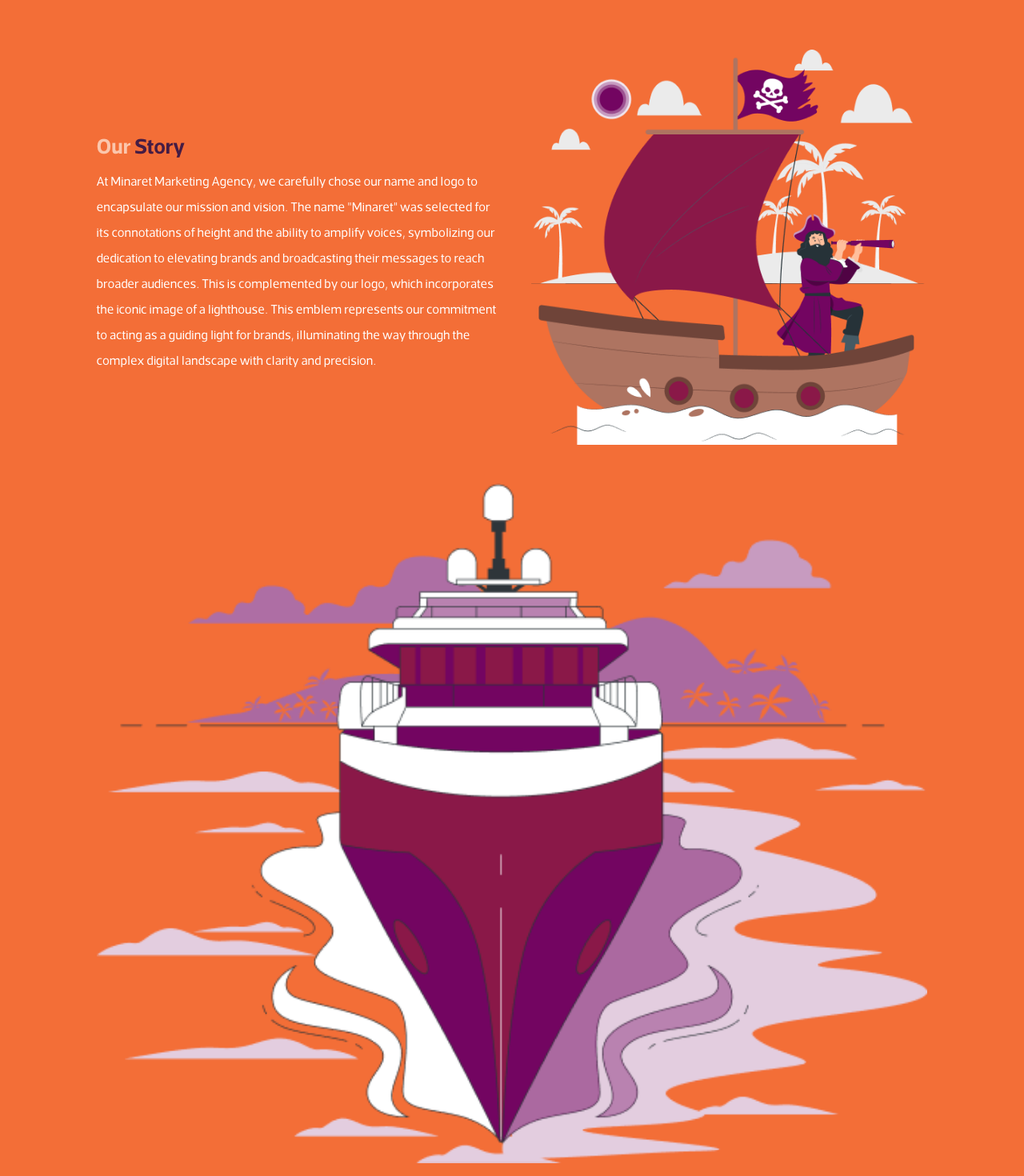
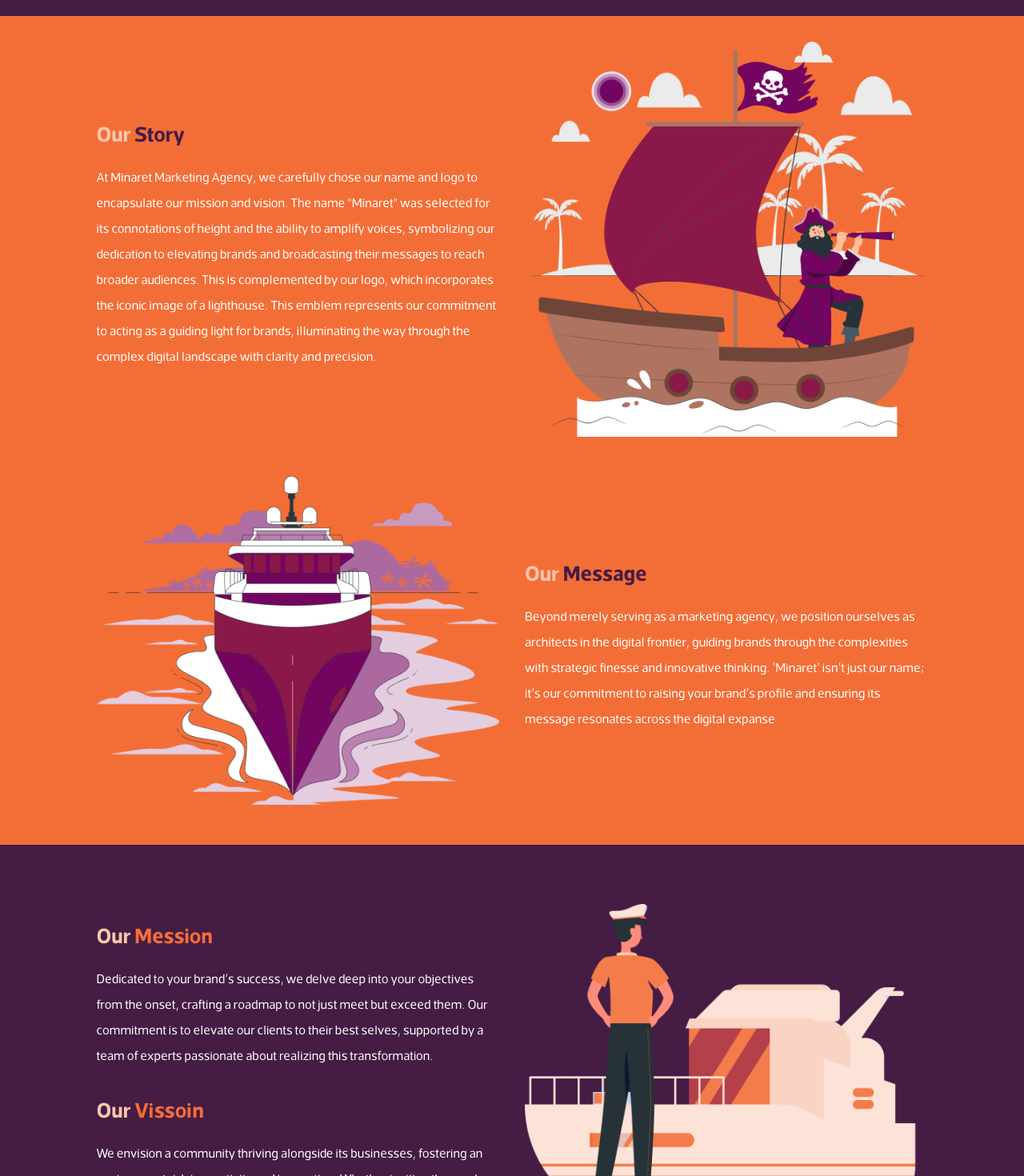
Before and after one commit to saifrafathassan/Minaret, a React (Vite) app: page /About in a window 1280 px wide. Shown: the part 1300-2770 px from the top of the page at 80% size. Built offline with nearby package versions, Linux system fonts and the light colour scheme.

Commit message:
adjusting page secctions  in  mobile version

```diff
--- a/src/Pages/AboutPage/sec1.jsx
+++ b/src/Pages/AboutPage/sec1.jsx
@@ -24,7 +24,7 @@
                 }
             });
         },
-        { threshold: 0.3 } // Adjust the threshold as needed
+        { threshold: 0.1 } // Adjust the threshold as needed
     );
 
     if (this.rightRef.current) {
@@ -38,7 +38,7 @@
 
 render() {
     return (
-        <div className="sec1 padc bg1">
+        <div className="sec1 padc bg1" style={{paddingBottom: '150px'}}>
             <div className= {`left-about ${this.state.isVisible ? 'animate-apear' : ''}`}
                 ref={this.rightRef}>
                 <div className="left-header secolor">
@@ -56,7 +56,7 @@
                 </div>
             </div>
             <div
-                className='right'
+                className='right rightImg'
             >
                 <img src={image} alt="" />
             </div>
--- a/src/Pages/AboutPage/sec2.jsx
+++ b/src/Pages/AboutPage/sec2.jsx
@@ -33,9 +33,9 @@
     render() {
         return (
             <section className="sec2 padc bg2" >
-                    <div className= {`left-about  pt-20 ${this.state.isVisible ? 'animate-apear' : ''}`}
+                    <div className= {`left-about  ${this.state.isVisible ? 'animate-apear' : ''}`}
                 ref={this.rightRef} >
-                        <div className="title">
+                        <div className="title" style={{marginBottom:'10px'}}>
                         Our <p className="mcolor">Story</p>
                         </div>
                         <div className="desc">
@@ -45,7 +45,7 @@
                         </div>
 
                     </div>
-                    <div className={`right  pt-20 ${this.state.isVisible ? 'animate-apear-2' : ''}`}
+                    <div className={`right  ${this.state.isVisible ? 'animate-apear-2' : ''}`}
                 ref={this.rightRef} >
                         <div className="imagepana">
                         <img src={image} alt="" />
--- a/src/Pages/AboutPage/sec3.jsx
+++ b/src/Pages/AboutPage/sec3.jsx
@@ -6,8 +6,7 @@
     state = {  }
     render() {
         return (
-            <section className="sec2-r padc bg2" >
-
+            <section className="padc bg2 sec-reverse">
                     <div className="left-about">
                         <div className="imagepana">
                         <img src={image} alt="" />
@@ -15,8 +14,8 @@
 
                     </div>
 
-                    <div className="right pt-20" >
-                        <div className="title">
+                    <div className="right" >
+                        <div className="title" style={{marginBottom:'10px'}}>
                         Our <p className="mcolor">Message</p>
                         </div>
                         <div className="desc">
--- a/src/Pages/AboutPage/sec4.jsx
+++ b/src/Pages/AboutPage/sec4.jsx
@@ -2,14 +2,15 @@
 import { Component } from "react";
 import image from '/Assets/images/AboutPage/4.png'
 import './about.css';
+import { Padding } from "@mui/icons-material";
 class Sec4 extends Component {
     state = {  }
     render() {
         return (
-            <section className="sec2 padc bg1" >
+            <section className="sec2 padc bg1 mission">
                     <div className="left-about " >
                        <div>
-                       <div className="title">
+                       <div className="title missionTitle"  style={{marginBottom:'10px'}}>
                         Our <span>Mession</span>
                         </div>
                         <div className="desc">
@@ -18,7 +19,7 @@
                         </div>
                        </div>
                        <div>
-                       <div className="title">
+                       <div className="title" style={{marginTop: '20px',marginBottom:'10px'}}>
                         Our <span>Vissoin</span>
                         </div>
                         <div className="desc">
--- a/src/Pages/AboutPage/team.jsx
+++ b/src/Pages/AboutPage/team.jsx
@@ -12,7 +12,7 @@
             <section className="padc Team-section bg1">
                 <div className="header">
                     <div className="title">
-                        <p>Meet <span> Our Team</span></p>
+                        <p >Meet <span style={{color:'#8A1848'}}> the Team</span></p>
                     </div>
                     <div className="desc">
                         <p>The Architects Behind Your Brand's Ascension</p>
@@ -39,7 +39,11 @@
                                 <div className="icon"> <TiSocialLinkedin size={20} /></div>
                                 <div className="icon"> <TiSocialFacebook size={20}/></div>
                                 <div className="icon"> <FiPhone size={20}/></div>
-
+                            </div>
+                            <div className="social2">
+                                <div className="icon"> <TiSocialLinkedin size={10} /></div>
+                                <div className="icon"> <TiSocialFacebook size={10}/></div>
+                                <div className="icon"> <FiPhone size={10}/></div>
                             </div>
                         </div>
                     </div>
@@ -65,6 +69,11 @@
                                 <div className="icon"> <FiPhone size={20}/></div>
 
                             </div>
+                            <div className="social2">
+                                <div className="icon"> <TiSocialLinkedin size={10} /></div>
+                                <div className="icon"> <TiSocialFacebook size={10}/></div>
+                                <div className="icon"> <FiPhone size={10}/></div>
+                            </div>
                         </div>
                     </div>
 
```
